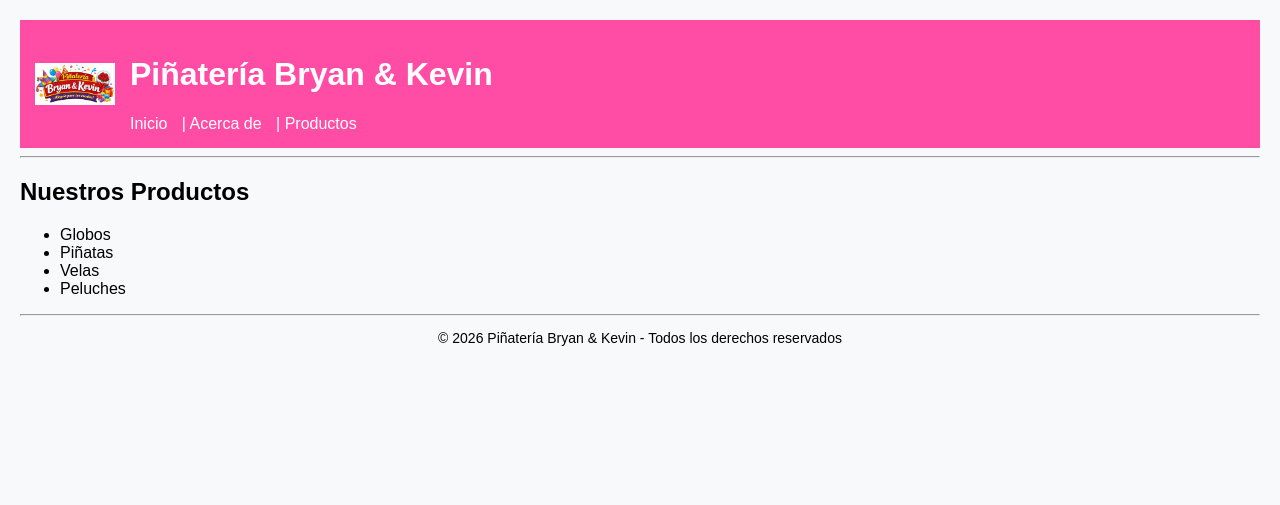
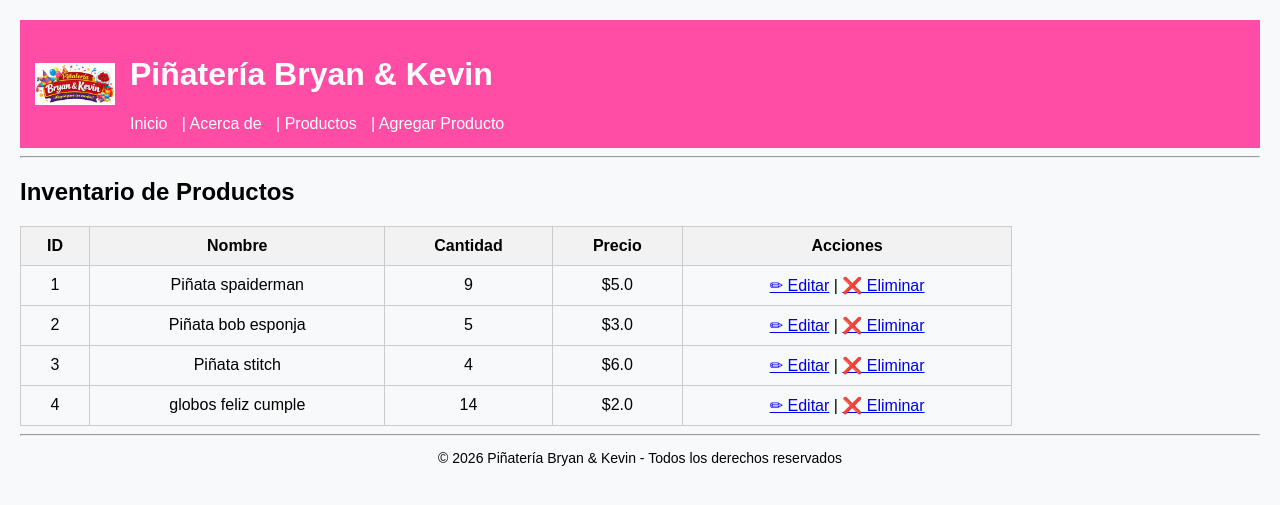
Before and after one commit to lams1474/proyecto_semana9_pinateria, a Flask app: page /productos in a window 1280 px wide. Shown: the top 505 px of the page. Run offline with Flask 3, Linux system fonts and the light colour scheme; data comes from the database, SQL or seed files in the repository; both versions use the stored data as it was after the commit; parts of the project's set-up code (start-up, migrations or seed data) failed here and were passed over.

Commit message:
tarea 11

```diff
--- a/app.py
+++ b/app.py
@@ -1,25 +1,157 @@
-from flask import Flask, render_template
+from flask import Flask, render_template, request, redirect, url_for
 import os
+
+from database.db import crear_tabla
+from models.inventario import Inventario
+from models.producto import Producto
+
+# Crear tabla si no existe
+crear_tabla()
 
 app = Flask(__name__)
 
-# Ruta principal
+# =========================
+# RUTAS FLASK
+# =========================
+
 @app.route("/")
 def inicio():
     return render_template("index.html")
 
-# Ruta Acerca de
 @app.route("/about")
 def about():
     return render_template("about.html")
 
-# Ruta Productos
 @app.route("/productos")
 def productos():
-    lista_productos = ["Globos", "Piñatas", "Velas", "Peluches"]
-    return render_template("productos.html", productos=lista_productos)
+    inventario = Inventario()
+    productos = inventario.mostrar_todos()
+    return render_template("productos.html", productos=productos)
 
-# Configuración para Render
+@app.route("/agregar", methods=["GET", "POST"])
+def agregar_producto():
+    if request.method == "POST":
+        id = int(request.form["id"])
+        nombre = request.form["nombre"]
+        cantidad = int(request.form["cantidad"])
+        precio = float(request.form["precio"])
+
+        inventario = Inventario()
+        producto = Producto(id, nombre, cantidad, precio)
+        inventario.agregar_producto(producto)
+
+        return redirect(url_for("productos"))
+
+    return render_template("agregar.html")
+
+@app.route("/eliminar/<int:id>")
+def eliminar_producto_web(id):
+    inventario = Inventario()
+    inventario.eliminar_producto(id)
+    return redirect(url_for("productos"))
+
+@app.route("/editar/<int:id>", methods=["GET", "POST"])
+def editar_producto(id):
+    inventario = Inventario()
+    productos = inventario.mostrar_todos()
+
+    producto = None
+    for p in productos:
+        if p.get_id() == id:
+            producto = p
+            break
+
+    if request.method == "POST":
+        cantidad = int(request.form["cantidad"])
+        precio = float(request.form["precio"])
+        inventario.actualizar_producto(id, cantidad, precio)
+        return redirect(url_for("productos"))
+
+    return render_template("editar.html", producto=producto)
+
+@app.route("/buscar", methods=["GET", "POST"])
+def buscar_producto():
+    resultados = []
+    if request.method == "POST":
+        nombre = request.form["nombre"]
+        inventario = Inventario()
+        resultados = inventario.buscar_por_nombre(nombre)
+
+    return render_template("buscar.html", productos=resultados)
+
+# =========================
+# MENÚ CONSOLA
+# =========================
+
+def menu():
+    inventario = Inventario()
+
+    while True:
+        print("\n=== Sistema de Inventario - Piñatería Bryan & Kevin ===")
+        print("1. Agregar producto")
+        print("2. Eliminar producto")
+        print("3. Actualizar producto")
+        print("4. Buscar producto")
+        print("5. Mostrar todos")
+        print("6. Salir")
+
+        opcion = input("Seleccione una opción: ")
+
+        if opcion == "1":
+            id = int(input("ID: "))
+            nombre = input("Nombre: ")
+            cantidad = int(input("Cantidad: "))
+            precio = float(input("Precio: "))
+
+            producto = Producto(id, nombre, cantidad, precio)
+            inventario.agregar_producto(producto)
+            print("Producto agregado correctamente.")
+
+        elif opcion == "2":
+            id = int(input("ID del producto a eliminar: "))
+            inventario.eliminar_producto(id)
+            print("Producto eliminado.")
+
+        elif opcion == "3":
+            id = int(input("ID del producto a actualizar: "))
+            cantidad = int(input("Nueva cantidad: "))
+            precio = float(input("Nuevo precio: "))
+            inventario.actualizar_producto(id, cantidad, precio)
+            print("Producto actualizado.")
+
+        elif opcion == "4":
+            nombre = input("Nombre a buscar: ")
+            resultados = inventario.buscar_por_nombre(nombre)
+            for p in resultados:
+                print(p)
+
+        elif opcion == "5":
+            productos = inventario.mostrar_todos()
+            for p in productos:
+                print(p)
+
+        elif opcion == "6":
+            print("Saliendo del sistema...")
+            break
+
+        else:
+            print("Opción inválida.")
+
+# =========================
+# BLOQUE PRINCIPAL
+# =========================
+
 if __name__ == "__main__":
-    port = int(os.environ.get("PORT", 5000))
-    app.run(host="0.0.0.0", port=port)
+
+    if os.environ.get("RENDER"):
+        port = int(os.environ.get("PORT", 5000))
+        app.run(host="0.0.0.0", port=port)
+
+    else:
+        modo = input("¿Desea ejecutar el sistema en modo consola? (s/n): ")
+
+        if modo.lower() == "s":
+            menu()
+        else:
+            port = int(os.environ.get("PORT", 5000))
+            app.run(host="0.0.0.0", port=port)
--- /dev/null
+++ b/database/db.py
@@ -0,0 +1,18 @@
+import sqlite3
+
+def conectar():
+    return sqlite3.connect("inventario.db")
+
+def crear_tabla():
+    conexion = conectar()
+    cursor = conexion.cursor()
+    cursor.execute("""
+        CREATE TABLE IF NOT EXISTS productos (
+            id INTEGER PRIMARY KEY,
+            nombre TEXT NOT NULL,
+            cantidad INTEGER NOT NULL,
+            precio REAL NOT NULL
+        )
+    """)
+    conexion.commit()
+    conexion.close()
--- /dev/null
+++ b/models/inventario.py
@@ -0,0 +1,73 @@
+from models.producto import Producto
+from database.db import conectar
+
+class Inventario:
+    def __init__(self):
+        self.productos = {}
+        self.cargar_desde_bd()
+
+    # Cargar productos al iniciar
+    def cargar_desde_bd(self):
+        conexion = conectar()
+        cursor = conexion.cursor()
+        cursor.execute("SELECT * FROM productos")
+        filas = cursor.fetchall()
+        conexion.close()
+
+        for fila in filas:
+            producto = Producto(fila[0], fila[1], fila[2], fila[3])
+            self.productos[producto.get_id()] = producto
+
+    # CREATE
+    def agregar_producto(self, producto):
+        conexion = conectar()
+        cursor = conexion.cursor()
+
+        cursor.execute(
+            "INSERT INTO productos (id, nombre, cantidad, precio) VALUES (?, ?, ?, ?)",
+            (producto.get_id(), producto.get_nombre(), producto.get_cantidad(), producto.get_precio())
+        )
+
+        conexion.commit()
+        conexion.close()
+
+        self.productos[producto.get_id()] = producto
+
+    # DELETE
+    def eliminar_producto(self, id):
+        if id in self.productos:
+            conexion = conectar()
+            cursor = conexion.cursor()
+            cursor.execute("DELETE FROM productos WHERE id = ?", (id,))
+            conexion.commit()
+            conexion.close()
+
+            del self.productos[id]
+
+    # UPDATE
+    def actualizar_producto(self, id, cantidad=None, precio=None):
+        if id in self.productos:
+            conexion = conectar()
+            cursor = conexion.cursor()
+
+            if cantidad is not None:
+                cursor.execute("UPDATE productos SET cantidad = ? WHERE id = ?", (cantidad, id))
+                self.productos[id].set_cantidad(cantidad)
+
+            if precio is not None:
+                cursor.execute("UPDATE productos SET precio = ? WHERE id = ?", (precio, id))
+                self.productos[id].set_precio(precio)
+
+            conexion.commit()
+            conexion.close()
+
+    # READ
+    def buscar_por_nombre(self, nombre):
+        resultados = []
+        for producto in self.productos.values():
+            if nombre.lower() in producto.get_nombre().lower():
+                resultados.append(producto)
+        return resultados
+
+    def mostrar_todos(self):
+        return list(self.productos.values())
--- /dev/null
+++ b/models/producto.py
@@ -0,0 +1,32 @@
+class Producto:
+    def __init__(self, id, nombre, cantidad, precio):
+        self._id = id
+        self._nombre = nombre
+        self._cantidad = cantidad
+        self._precio = precio
+
+    # Getters
+    def get_id(self):
+        return self._id
+
+    def get_nombre(self):
+        return self._nombre
+
+    def get_cantidad(self):
+        return self._cantidad
+
+    def get_precio(self):
+        return self._precio
+
+    # Setters
+    def set_nombre(self, nombre):
+        self._nombre = nombre
+
+    def set_cantidad(self, cantidad):
+        self._cantidad = cantidad
+
+    def set_precio(self, precio):
+        self._precio = precio
+
+    def __str__(self):
+        return f"{self._id} - {self._nombre} | Cantidad: {self._cantidad} | Precio: ${self._precio}"
--- a/static/styles.css
+++ b/static/styles.css
@@ -31,3 +31,20 @@ footer {
     width: 80px;
     height: auto;
 }
+
+.tabla-productos {
+    width: 80%;
+    border-collapse: collapse;
+    margin-top: 20px;
+}
+
+.tabla-productos th,
+.tabla-productos td {
+    border: 1px solid #ccc;
+    padding: 10px;
+    text-align: center;
+}
+
+.tabla-productos th {
+    background-color: #f2f2f2;
+}
--- a/templates/base.html
+++ b/templates/base.html
@@ -15,7 +15,8 @@
             <nav>
                 <a href="/">Inicio</a> |
                 <a href="/about">Acerca de</a> |
-                <a href="/productos">Productos</a>
+                <a href="/productos">Productos</a> |
+                <a href="/agregar">Agregar Producto</a>
             </nav>
         </div>
     </div>
--- a/templates/productos.html
+++ b/templates/productos.html
@@ -3,12 +3,37 @@
 {% block title %}Productos{% endblock %}
 
 {% block content %}
-<h2>Nuestros Productos</h2>
+<h2>Inventario de Productos</h2>
 
-<ul>
+{% if productos %}
+<table class="tabla-productos">
+    <tr>
+        <th>ID</th>
+        <th>Nombre</th>
+        <th>Cantidad</th>
+        <th>Precio</th>
+        <th>Acciones</th>
+    </tr>
+
     {% for producto in productos %}
-        <li>{{ producto }}</li>
+    <tr>
+        <td>{{ producto.get_id() }}</td>
+        <td>{{ producto.get_nombre() }}</td>
+        <td>{{ producto.get_cantidad() }}</td>
+        <td>${{ producto.get_precio() }}</td>
+        <td>
+            <a href="/editar/{{ producto.get_id() }}">✏ Editar</a>
+            |
+            <a href="/eliminar/{{ producto.get_id() }}"
+               onclick="return confirm('¿Está seguro de eliminar este producto?')">
+               ❌ Eliminar
+            </a>
+        </td>
+    </tr>
     {% endfor %}
-</ul>
+</table>
+{% else %}
+<p>No hay productos registrados.</p>
+{% endif %}
 
 {% endblock %}
```
Also changed, not shown: templates/agregar.html (added, +24 -0 lines), templates/buscar.html (added, +23 -0 lines), templates/editar.html (added, +18 -0 lines), inventario.db (added).
